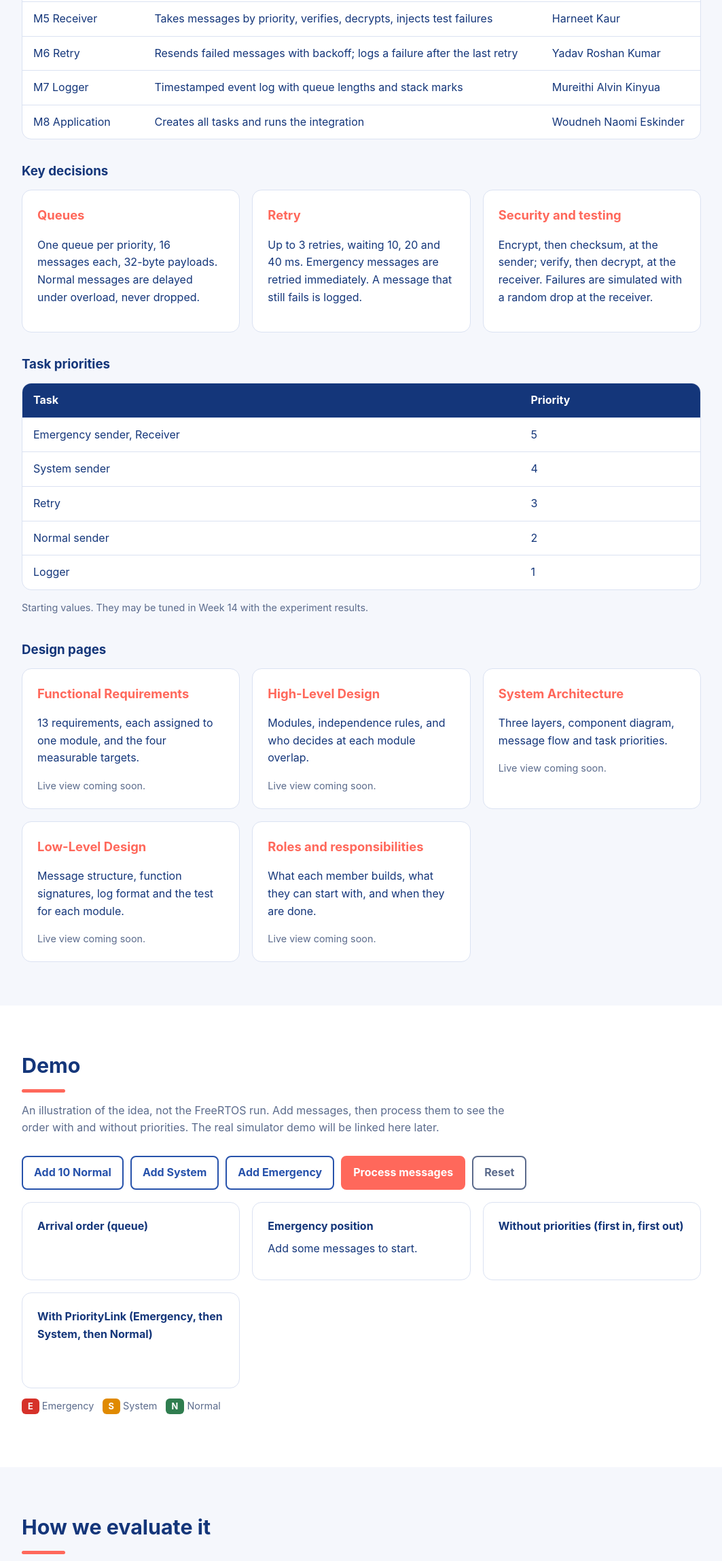
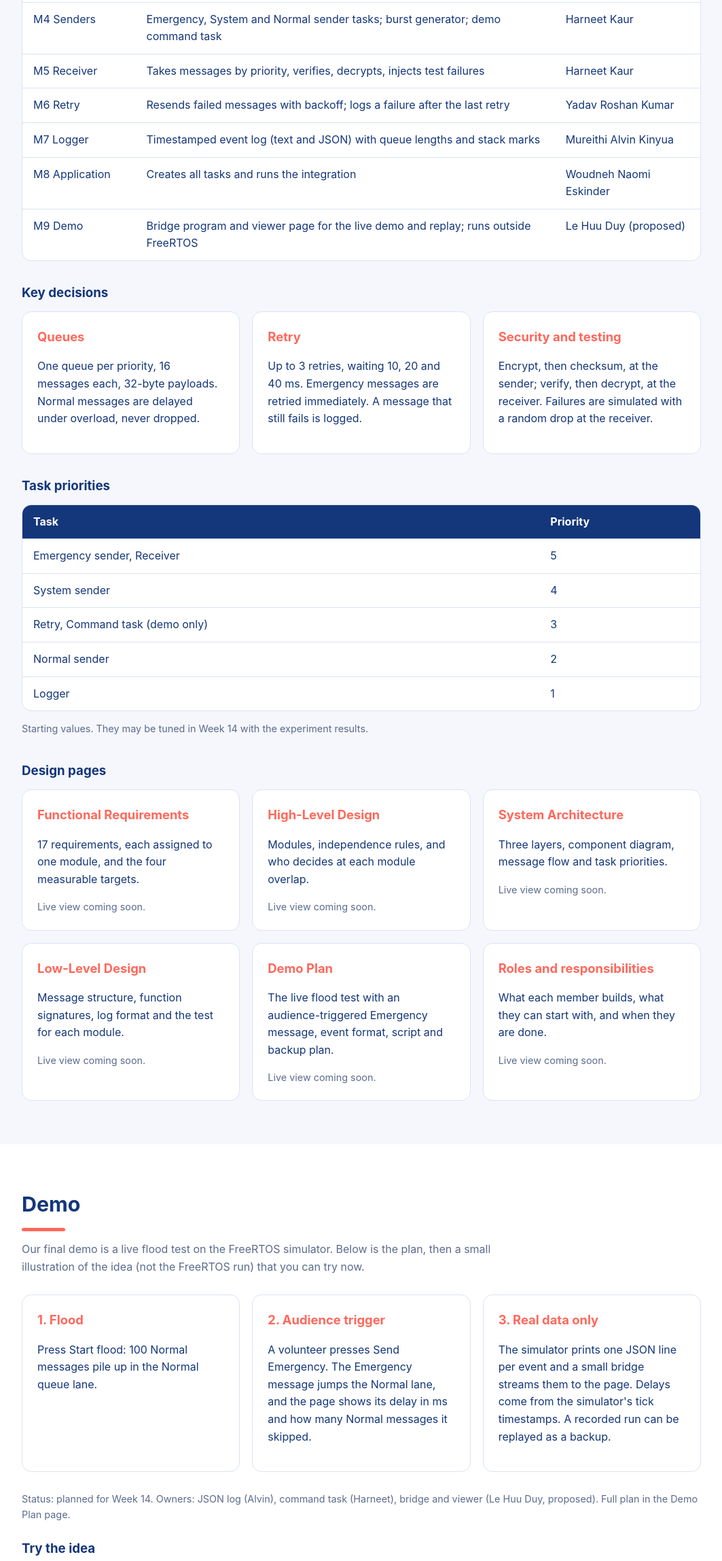
Before and after one commit to naomesk/signalguardians, a plain HTML site: page docs/index.html in a window 1280 px wide. Shown: the part 4319-6615 px from the top of the page at 68% size, without its empty margins (108-1171 px from the left). Drawn offline with Linux system fonts and the light colour scheme.

Commit message:
Update index.html
Add information about live demo plan.

```diff
--- a/docs/index.html
+++ b/docs/index.html
@@ -283,11 +283,12 @@ footer a { color: #fff; }
         <tr><td>M1 Message types</td><td>Message format, the three types, all constants in one config file</td><td>Le Huu Duy</td></tr>
         <tr><td>M2 Queue</td><td>One queue per priority; hands out the most urgent message first</td><td>Woudneh Naomi Eskinder</td></tr>
         <tr><td>M3 Security</td><td>XOR encryption and checksum as pure functions</td><td>Denis Mathis Ghislain</td></tr>
-        <tr><td>M4 Senders</td><td>Emergency, System and Normal sender tasks; burst generator</td><td>Harneet Kaur</td></tr>
+        <tr><td>M4 Senders</td><td>Emergency, System and Normal sender tasks; burst generator; demo command task</td><td>Harneet Kaur</td></tr>
         <tr><td>M5 Receiver</td><td>Takes messages by priority, verifies, decrypts, injects test failures</td><td>Harneet Kaur</td></tr>
         <tr><td>M6 Retry</td><td>Resends failed messages with backoff; logs a failure after the last retry</td><td>Yadav Roshan Kumar</td></tr>
-        <tr><td>M7 Logger</td><td>Timestamped event log with queue lengths and stack marks</td><td>Mureithi Alvin Kinyua</td></tr>
+        <tr><td>M7 Logger</td><td>Timestamped event log (text and JSON) with queue lengths and stack marks</td><td>Mureithi Alvin Kinyua</td></tr>
         <tr><td>M8 Application</td><td>Creates all tasks and runs the integration</td><td>Woudneh Naomi Eskinder</td></tr>
+        <tr><td>M9 Demo</td><td>Bridge program and viewer page for the live demo and replay; runs outside FreeRTOS</td><td>Le Huu Duy (proposed)</td></tr>
       </table>
     </div>
     <h3 style="margin:32px 0 12px">Key decisions</h3>
@@ -302,7 +303,7 @@ footer a { color: #fff; }
         <tr><th>Task</th><th>Priority</th></tr>
         <tr><td>Emergency sender, Receiver</td><td>5</td></tr>
         <tr><td>System sender</td><td>4</td></tr>
-        <tr><td>Retry</td><td>3</td></tr>
+        <tr><td>Retry, Command task (demo only)</td><td>3</td></tr>
         <tr><td>Normal sender</td><td>2</td></tr>
         <tr><td>Logger</td><td>1</td></tr>
       </table>
@@ -311,10 +312,11 @@ footer a { color: #fff; }
 
     <h3 style="margin:36px 0 12px">Design pages</h3>
     <div class="grid g2">
-      <div class="card doc" data-embed="fr"><h3>Functional Requirements</h3><p>13 requirements, each assigned to one module, and the four measurable targets.</p><div class="embedslot"></div><p class="pending">Live view coming soon.</p><a class="openlink" hidden target="_blank" rel="noopener">Open in Notion</a></div>
+      <div class="card doc" data-embed="fr"><h3>Functional Requirements</h3><p>17 requirements, each assigned to one module, and the four measurable targets.</p><div class="embedslot"></div><p class="pending">Live view coming soon.</p><a class="openlink" hidden target="_blank" rel="noopener">Open in Notion</a></div>
       <div class="card doc" data-embed="hld"><h3>High-Level Design</h3><p>Modules, independence rules, and who decides at each module overlap.</p><div class="embedslot"></div><p class="pending">Live view coming soon.</p><a class="openlink" hidden target="_blank" rel="noopener">Open in Notion</a></div>
       <div class="card doc" data-embed="arch"><h3>System Architecture</h3><p>Three layers, component diagram, message flow and task priorities.</p><div class="embedslot"></div><p class="pending">Live view coming soon.</p><a class="openlink" hidden target="_blank" rel="noopener">Open in Notion</a></div>
       <div class="card doc" data-embed="lld"><h3>Low-Level Design</h3><p>Message structure, function signatures, log format and the test for each module.</p><div class="embedslot"></div><p class="pending">Live view coming soon.</p><a class="openlink" hidden target="_blank" rel="noopener">Open in Notion</a></div>
+      <div class="card doc" data-embed="demo"><h3>Demo Plan</h3><p>The live flood test with an audience-triggered Emergency message, event format, script and backup plan.</p><div class="embedslot"></div><p class="pending">Live view coming soon.</p><a class="openlink" hidden target="_blank" rel="noopener">Open in Notion</a></div>
       <div class="card doc" data-embed="rr"><h3>Roles and responsibilities</h3><p>What each member builds, what they can start with, and when they are done.</p><div class="embedslot"></div><p class="pending">Live view coming soon.</p><a class="openlink" hidden target="_blank" rel="noopener">Open in Notion</a></div>
     </div>
   </div>
@@ -323,7 +325,14 @@ footer a { color: #fff; }
 <section id="demo" class="alt">
   <div class="wrap">
     <h2>Demo</h2>
-    <p class="sub">An illustration of the idea, not the FreeRTOS run. Add messages, then process them to see the order with and without priorities. The real simulator demo will be linked here later.</p>
+    <p class="sub">Our final demo is a live flood test on the FreeRTOS simulator. Below is the plan, then a small illustration of the idea (not the FreeRTOS run) that you can try now.</p>
+    <div class="grid g3" style="margin-bottom:28px">
+      <div class="card"><h3>1. Flood</h3><p>Press Start flood: 100 Normal messages pile up in the Normal queue lane.</p></div>
+      <div class="card"><h3>2. Audience trigger</h3><p>A volunteer presses Send Emergency. The Emergency message jumps the Normal lane, and the page shows its delay in ms and how many Normal messages it skipped.</p></div>
+      <div class="card"><h3>3. Real data only</h3><p>The simulator prints one JSON line per event and a small bridge streams them to the page. Delays come from the simulator's tick timestamps. A recorded run can be replayed as a backup.</p></div>
+    </div>
+    <p class="note" style="margin:0 0 24px">Status: planned for Week 14. Owners: JSON log (Alvin), command task (Harneet), bridge and viewer (Le Huu Duy, proposed). Full plan in the Demo Plan page.</p>
+    <h3 style="margin:0 0 12px">Try the idea</h3>
     <div class="controls">
       <button type="button" id="addN">Add 10 Normal</button>
       <button type="button" id="addS">Add System</button>
@@ -429,8 +438,8 @@ footer a { color: #fff; }
         <tr><td>Week 11</td><td>11/10</td><td>Proposal presentation; set up GitHub, Notion, simulator; finish design</td><td>Proposal done; setup finishing</td></tr>
         <tr><td>Week 12</td><td>11/17</td><td>Create tasks and queues; message types and priorities; first working flow</td><td>In progress</td></tr>
         <tr><td>Week 13</td><td>11/24</td><td>Progress presentation; retry and backoff; logger task</td><td>Presentation done; rest in progress</td></tr>
-        <tr><td>Week 14</td><td>12/1</td><td>XOR encryption; integration and tests; delay and backlog experiments</td><td>Upcoming</td></tr>
-        <tr><td>Week 15</td><td>12/8</td><td>Final tests and demo; completion presentation; GitHub and Notion check</td><td>Upcoming</td></tr>
+        <tr><td>Week 14</td><td>12/1</td><td>XOR encryption; integration and tests; delay and backlog experiments; demo build (JSON log, command task, bridge, viewer)</td><td>Upcoming</td></tr>
+        <tr><td>Week 15</td><td>12/8</td><td>Record backup run, rehearse demo twice, final tests and demo; completion presentation; GitHub and Notion check</td><td>Upcoming</td></tr>
       </table>
     </div>
   </div>
@@ -467,7 +476,8 @@ var NOTION = {
   hld:  "",   // High-Level Design
   arch: "",   // System Architecture
   lld:  "",   // Low-Level Design
-  rr:   ""    // R&R
+  rr:   "",   // R&R
+  demo: ""    // Demo Plan
 };
 (function () {
   Array.prototype.forEach.call(document.querySelectorAll("[data-embed]"), function (box) {
```
